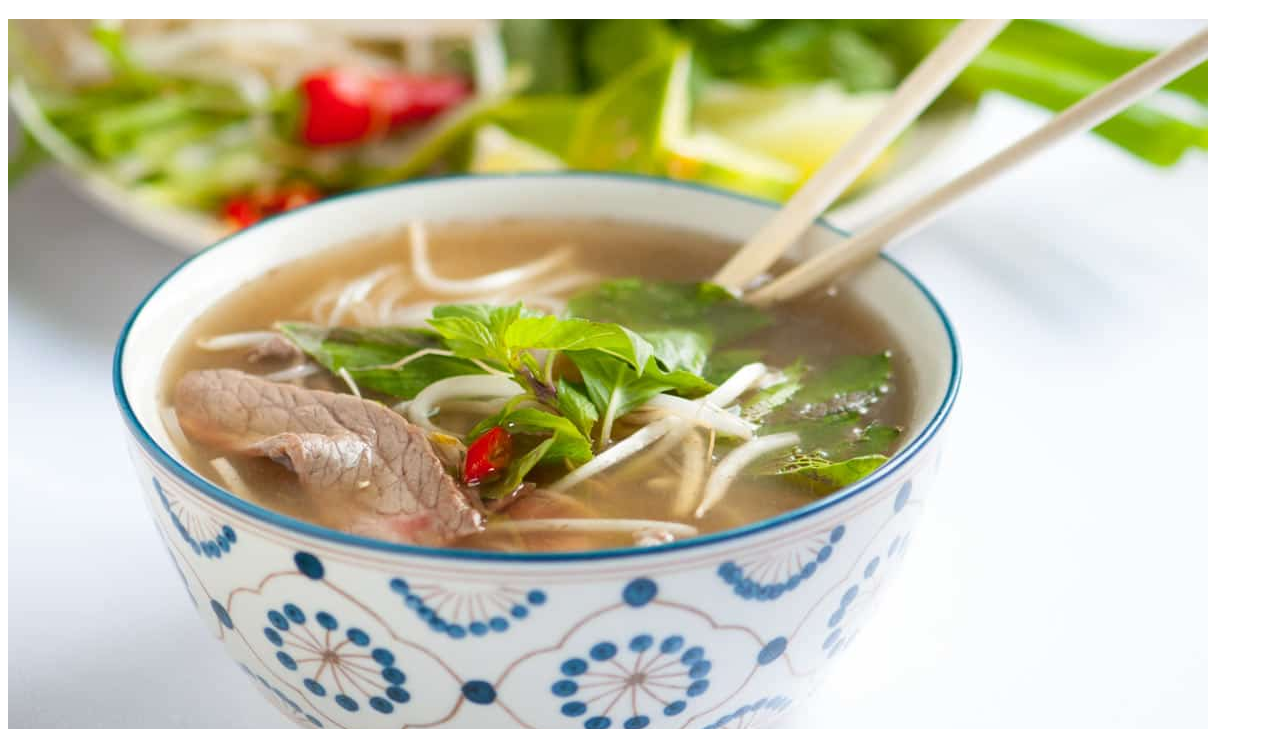
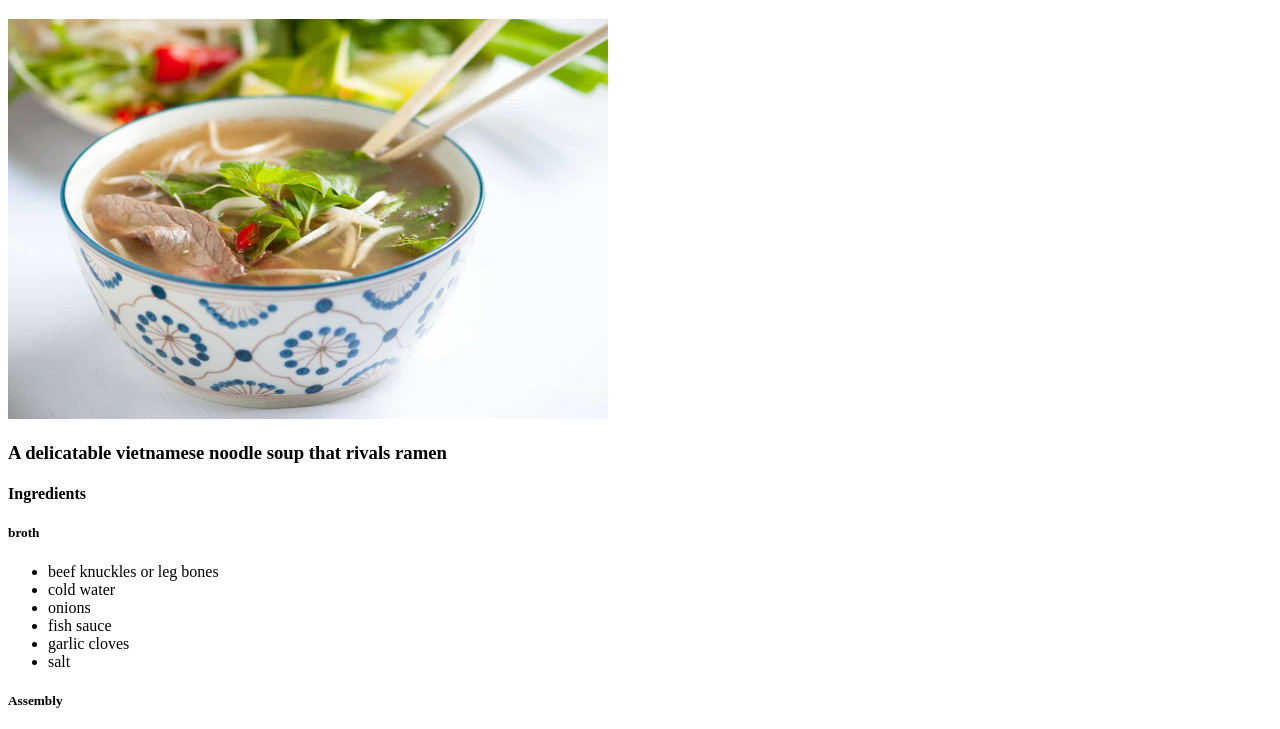
Before and after one commit to ralphorteza/odin-recipes, a plain HTML site: page recipes/pho.html in a window 1280 px wide. Shown: the part 61-790 px from the top of the page. Drawn offline with Linux system fonts and the light colour scheme.

Commit message:
Resize pho image to 600 width in pho.html

```diff
--- a/recipes/pho.html
+++ b/recipes/pho.html
@@ -7,7 +7,7 @@
 
     <body>
         <h1>pho</h1>
-        <img src="../images/pho.jpg"
+        <img src="../images/pho.jpg" width="600"
         alt="an image of pho in a bowl">
         <h3>A delicatable vietnamese noodle soup that rivals ramen</h3>
 
```
